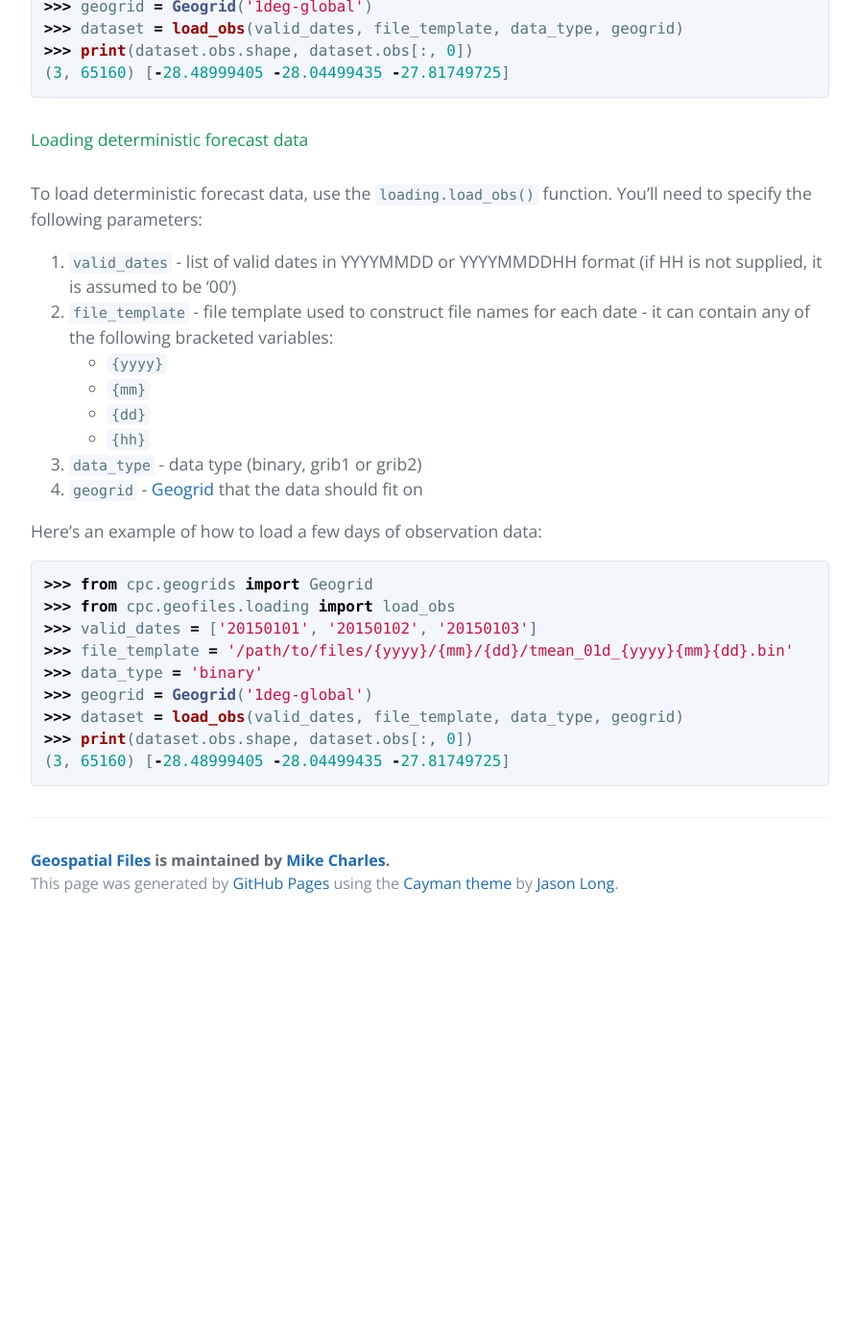
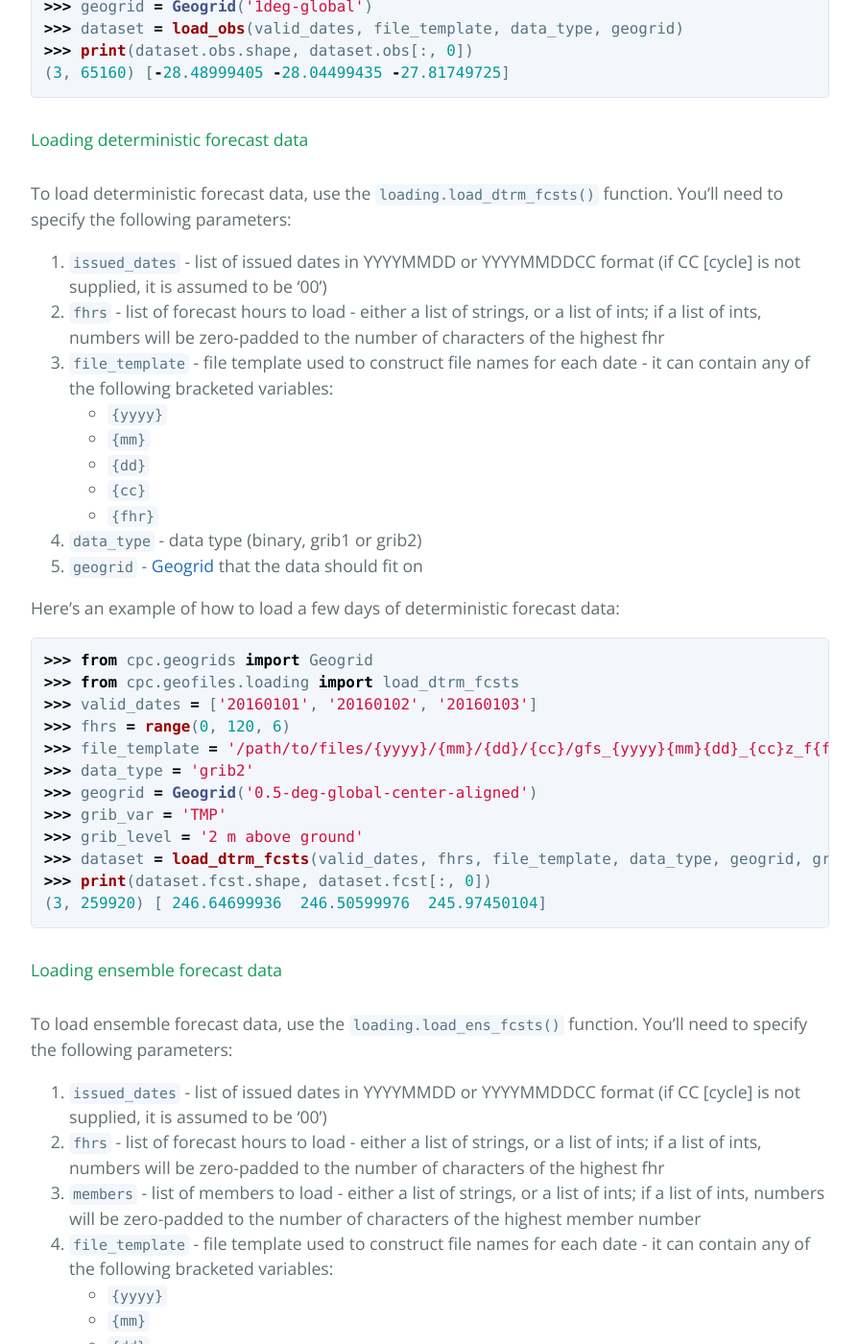
Before and after one commit to mikecharles/cpc.geofiles, a Jekyll site: the page built from docs/index.md, in a window 1280 px wide and 1400 px high, scrolled down 3272 px. Shown: the whole window at 96% size, without its empty margins (192-1087 px from the left). Built offline with Jekyll 4.4.1, drawn with Linux system fonts in a browser that asks for light colours; before the commit the page ends 4236 px from its top, so only the background shows below that; some of the changed text lies outside the part shown.

Commit message:
Document loading more Dataset types
All that's left is loading climatology data

````diff
--- a/docs/index.md
+++ b/docs/index.md
@@ -105,27 +105,86 @@ Here's an example of how to load a few days of observation data:
 
 #### Loading deterministic forecast data
 
-To load deterministic forecast data, use the `loading.load_obs()` function. You'll need to specify the following parameters:
+To load deterministic forecast data, use the `loading.load_dtrm_fcsts()` function. You'll need to specify the following parameters:
 
-1. `valid_dates` - list of valid dates in YYYYMMDD or YYYYMMDDHH format (if HH is not supplied, it is assumed to be '00')
-2. `file_template` - file template used to construct file names for each date - it can contain any of the following bracketed variables:
+1. `issued_dates` - list of issued dates in YYYYMMDD or YYYYMMDDCC format (if CC [cycle] is not supplied, it is assumed to be '00')
+2. `fhrs` - list of forecast hours to load - either a list of strings, or a list of ints; if a list of ints, numbers will be zero-padded to the number of characters of the highest fhr
+3. `file_template` - file template used to construct file names for each date - it can contain any of the following bracketed variables:
    - `{yyyy}`
    - `{mm}`
    - `{dd}`
-   - `{hh}`
-3. `data_type` - data type (binary, grib1 or grib2)
-4. `geogrid` - [Geogrid](https://mikecharles.github.io/cpc.geogrids/) that the data should fit on
+   - `{cc}`
+   - `{fhr}`
+4. `data_type` - data type (binary, grib1 or grib2)
+5. `geogrid` - [Geogrid](https://mikecharles.github.io/cpc.geogrids/) that the data should fit on
 
-Here's an example of how to load a few days of observation data:
+Here's an example of how to load a few days of deterministic forecast data:
 
 ```python
 >>> from cpc.geogrids import Geogrid
->>> from cpc.geofiles.loading import load_obs
->>> valid_dates = ['20150101', '20150102', '20150103']
->>> file_template = '/path/to/files/{yyyy}/{mm}/{dd}/tmean_01d_{yyyy}{mm}{dd}.bin'
->>> data_type = 'binary'
+>>> from cpc.geofiles.loading import load_dtrm_fcsts
+>>> valid_dates = ['20160101', '20160102', '20160103']
+>>> fhrs = range(0, 120, 6)
+>>> file_template = '/path/to/files/{yyyy}/{mm}/{dd}/{cc}/gfs_{yyyy}{mm}{dd}_{cc}z_f{fhr}.grb2'
+>>> data_type = 'grib2'
+>>> geogrid = Geogrid('0.5-deg-global-center-aligned')
+>>> grib_var = 'TMP'
+>>> grib_level = '2 m above ground'
+>>> dataset = load_dtrm_fcsts(valid_dates, fhrs, file_template, data_type, geogrid, grib_var=grib_var, grib_level=grib_level)
+>>> print(dataset.fcst.shape, dataset.fcst[:, 0])
+(3, 259920) [ 246.64699936  246.50599976  245.97450104]
+```
+
+#### Loading ensemble forecast data
+
+To load ensemble forecast data, use the `loading.load_ens_fcsts()` function. You'll need to specify the following parameters:
+
+1. `issued_dates` - list of issued dates in YYYYMMDD or YYYYMMDDCC format (if CC [cycle] is not supplied, it is assumed to be '00')
+2. `fhrs` - list of forecast hours to load - either a list of strings, or a list of ints; if a list of ints, numbers will be zero-padded to the number of characters of the highest fhr
+3. `members` - list of members to load - either a list of strings, or a list of ints; if a list of ints, numbers will be zero-padded to the number of characters of the highest member number
+4. `file_template` - file template used to construct file names for each date - it can contain any of the following bracketed variables:
+   - `{yyyy}`
+   - `{mm}`
+   - `{dd}`
+   - `{cc}`
+   - `{fhr}`
+5. `data_type` - data type (binary, grib1 or grib2)
+6. `geogrid` - [Geogrid](https://mikecharles.github.io/cpc.geogrids/) that the data should fit on
+
+Here's an example of how to load a few days of ensemble forecast data:
+
+```python
+>>> from cpc.geogrids import Geogrid
+>>> from cpc.geofiles.loading import load_ens_fcsts
+>>> valid_dates = ['20160101', '20160102', '20160103']
+>>> fhrs = range(0, 120, 6)
+>>> members = range(0, 21)
+>>> file_template = '/cpc/model_realtime/raw/gefs/06h/{yyyy}/{mm}/{dd}/{cc}/gefs_{yyyy}{mm}{dd}_{cc}z_f{fhr}_m{member}.grb2'
+>>> data_type = 'grib2'
 >>> geogrid = Geogrid('1deg-global')
->>> dataset = load_obs(valid_dates, file_template, data_type, geogrid)
->>> print(dataset.obs.shape, dataset.obs[:, 0])
-(3, 65160) [-28.48999405 -28.04499435 -27.81749725]
+>>> grib_var = 'TMP'
+>>> grib_level = '2 m above ground'
+>>> dataset = load_ens_fcsts(valid_dates, fhrs, members, file_template, data_type, geogrid, grib_var=grib_var, grib_level=grib_level)
+>>> print(dataset.ens.shape)
+(3, 21, 65160)
+>>> print(dataset.ens[:, :, 0])
+[[ 246.18849945  246.40299683  247.11050034  245.95850067  246.17949905
+   246.91550064  247.41700134  246.53700104  247.96300125  246.05699921
+   246.08150101  247.11800003  247.46500015  247.30050049  247.44899979
+   245.84649963  247.8234993   246.21900101  246.45600128  245.72950058
+   246.05299988]
+ [ 246.11650085  245.45250092  247.54049759  246.35499878  245.56750107
+   246.74899902  247.23949966  246.52750015  247.40500031  245.96500092
+   245.85749969  246.07099915  247.3465004   246.61099854  245.78749771
+   247.18349838  246.47999954  245.44049988  245.78899994  245.67700043
+   245.87299957]
+ [ 245.88300095  245.5995018   247.63799896  247.21050034  245.88849945
+   246.78749847  246.15800018  246.15749969  246.41600113  246.00299988
+   246.80950012  246.51200104  247.11650009  246.2659996   245.96800156
+   247.20250168  246.22499924  245.72900162  245.85200043  244.81850128
+   245.73949966]]
+>>> print(dataset.ens_mean.shape)
+(3, 65160)
+>>> print(dataset.ens_mean[:, 0])
+[ 246.67957157  246.33497583  246.28476225]
 ```
````
